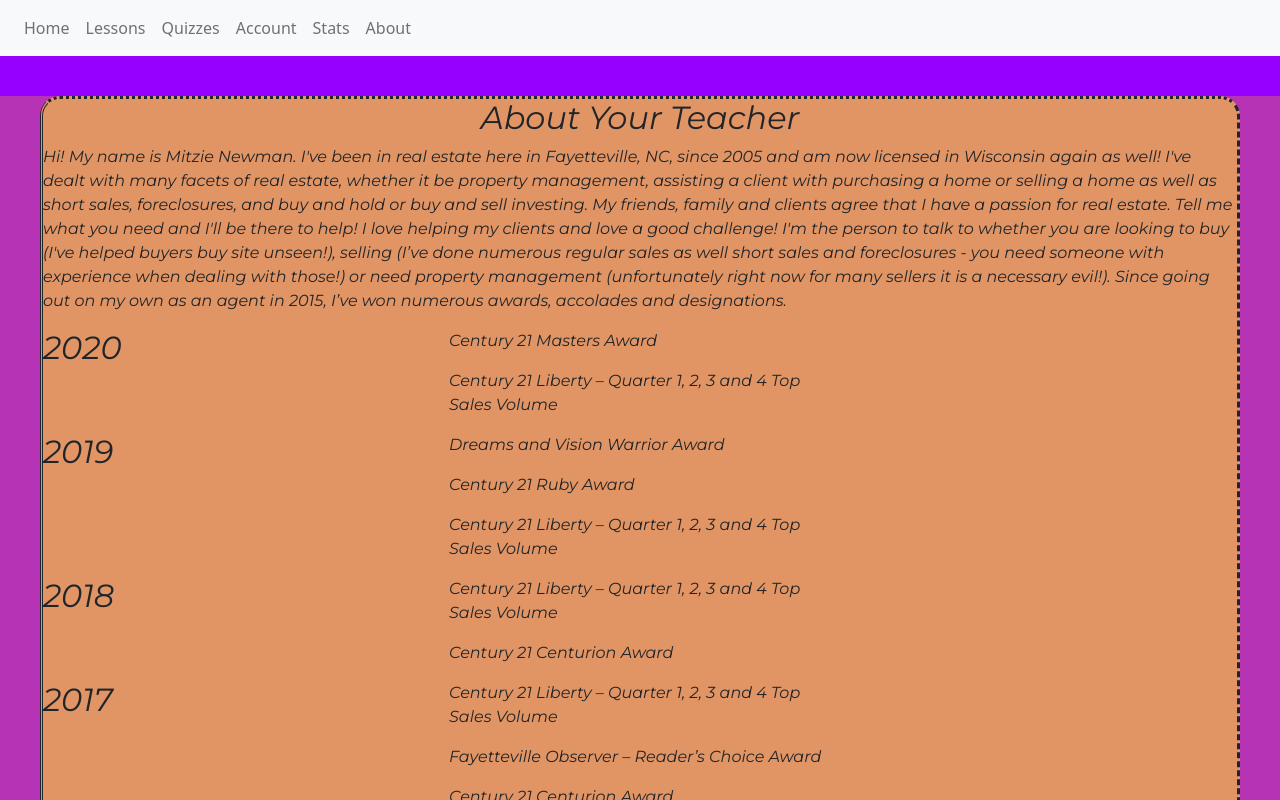
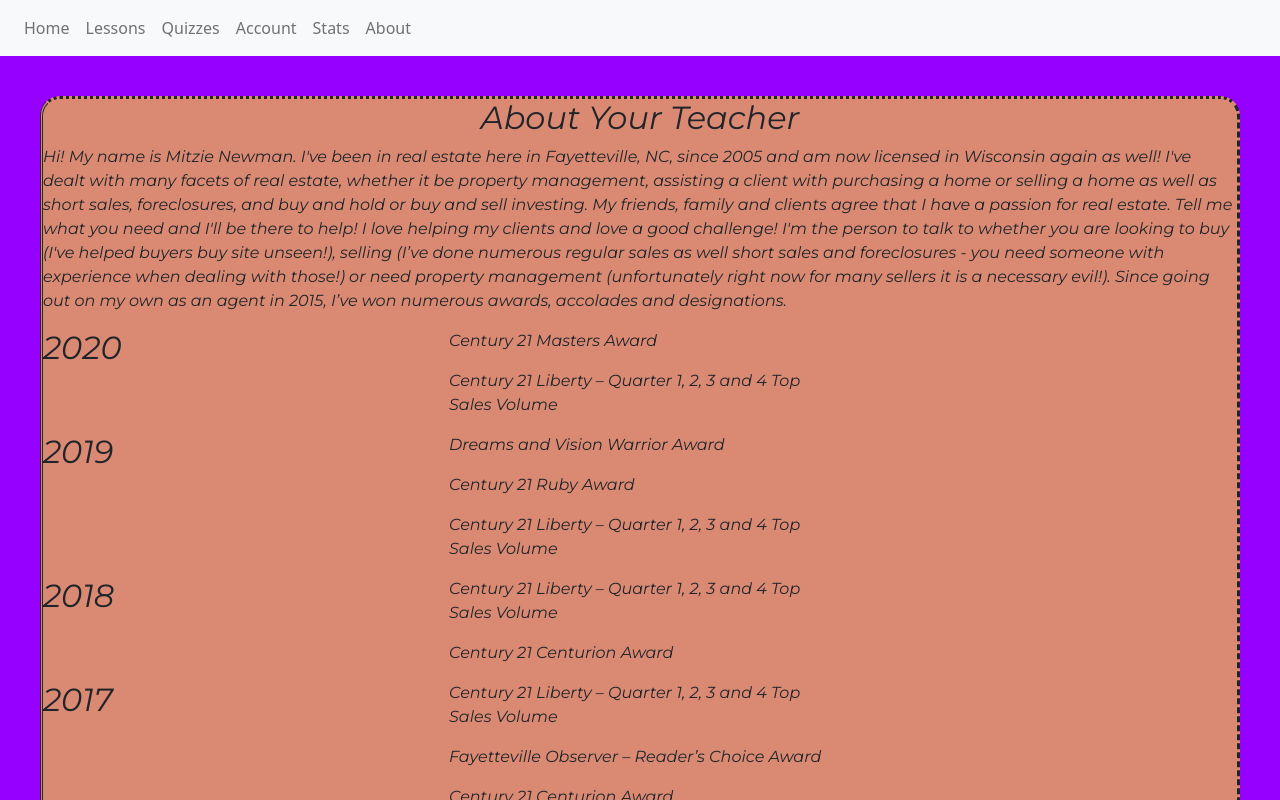
Before and after one commit to jbasquez/projectHomebase, a React (Create React App) app in the folder project-homebase/: page /about in a window 1280 px wide. Shown: the top 800 px of the page. Built offline with nearby package versions, Linux system fonts and the light colour scheme.

Commit message:
added new color scheme to about page

```diff
--- a/project-homebase/src/css/about.css
+++ b/project-homebase/src/css/about.css
@@ -15,7 +15,7 @@
     font-family: 'Montserrat', sans-serif;
 }
 .bg{
-    background-color: rgb(182, 51, 182);
+    background-color: rgb(149, 0, 255);
     width: 100vw;
     min-height: 145vh;
 }
```
